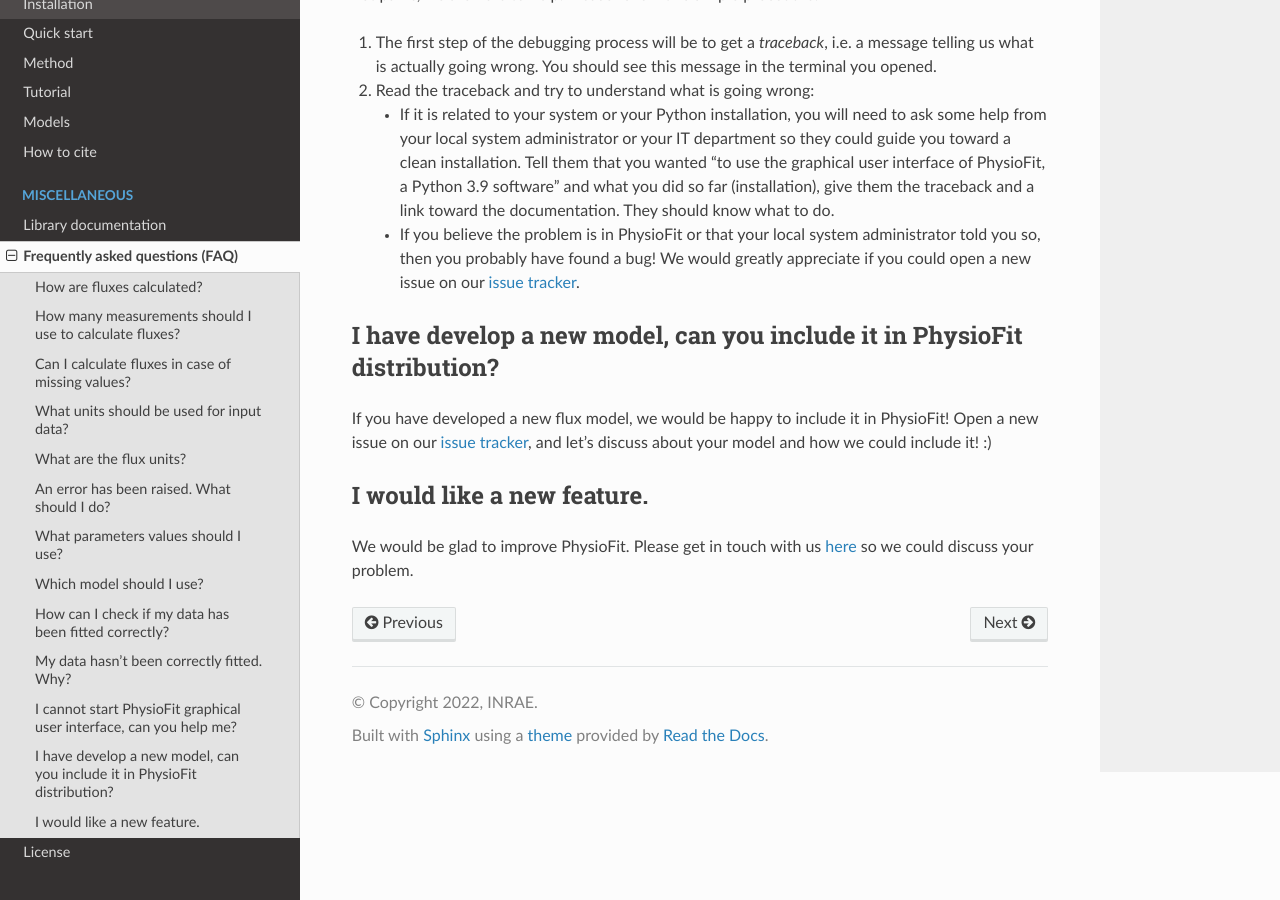
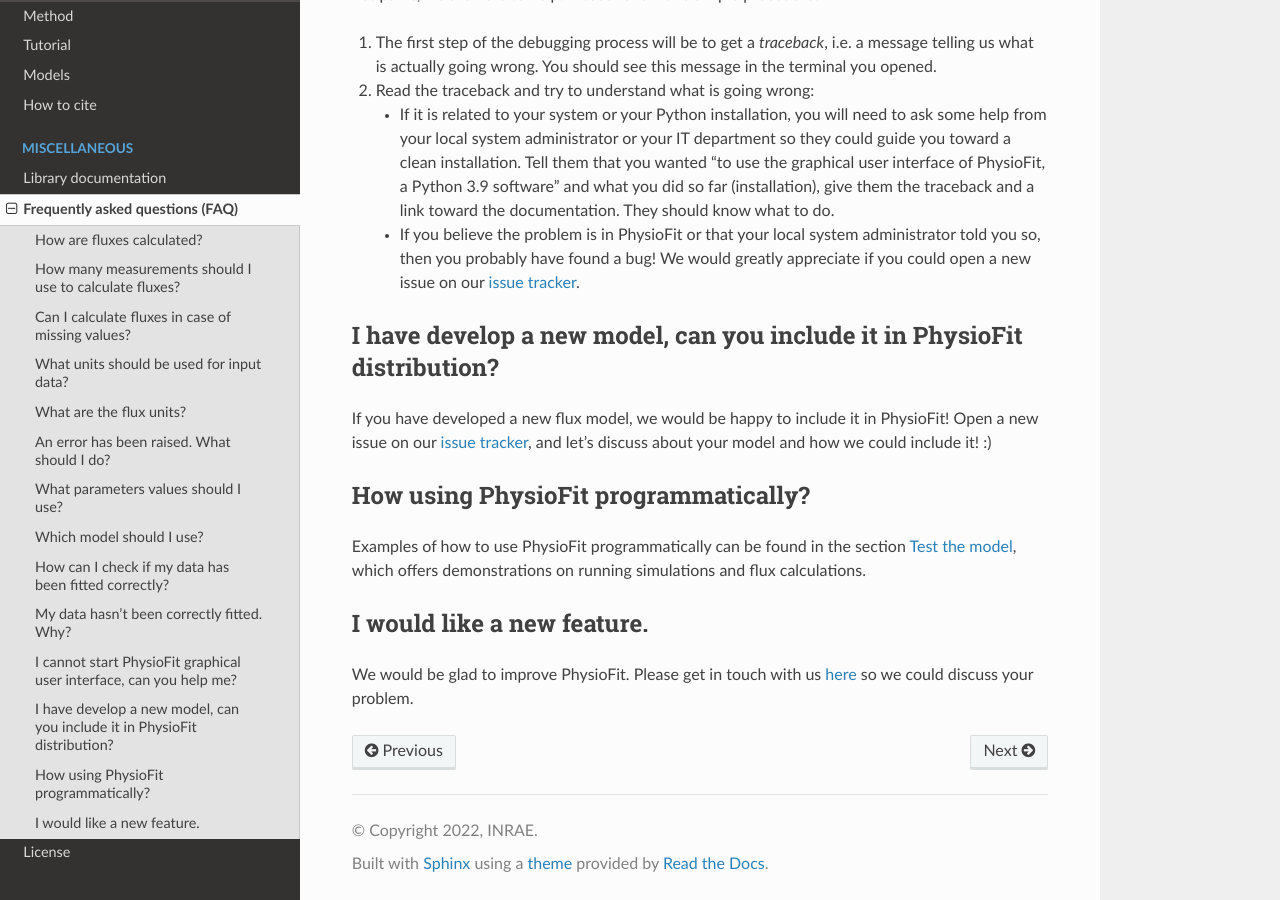
Before and after one commit to MetaSys-LISBP/PhysioFit, a Sphinx documentation site: the page built from docs/faq.rst, in a window 1280 px wide and 900 px high, scrolled down 3193 px. Built offline with Sphinx 7.4.7 and the Read the Docs theme 2.0.0, drawn with Linux system fonts in a browser that asks for light colours.

Commit message:
update faq

```diff
--- a/docs/faq.rst
+++ b/docs/faq.rst
@@ -169,6 +169,11 @@
 If you have developed a new flux model, we would be happy to include it in PhysioFit! Open a new issue on our `issue tracker  <https://github.com/MetaSys-LISBP/PhysioFit/issues>`_,
 and let's discuss about your model and how we could include it! :)
 
+How using PhysioFit programmatically?
+--------------------------------------------------------------------------
+
+Examples of how to use PhysioFit programmatically can be found in the section :ref:`testing_the_model`, which offers demonstrations on running simulations and flux calculations.
+
 I would like a new feature.
 ------------------------------------------------------------------
 
```
